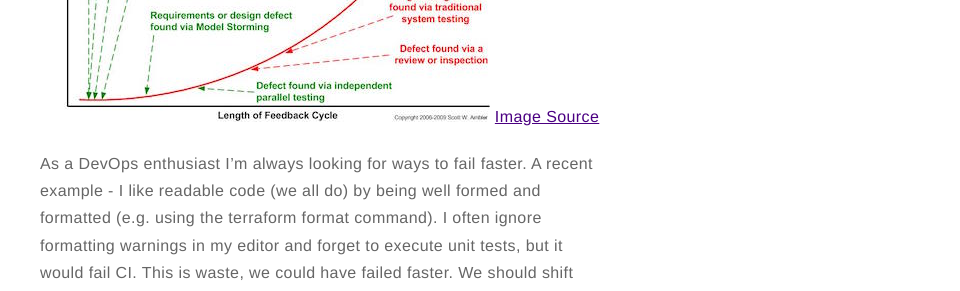
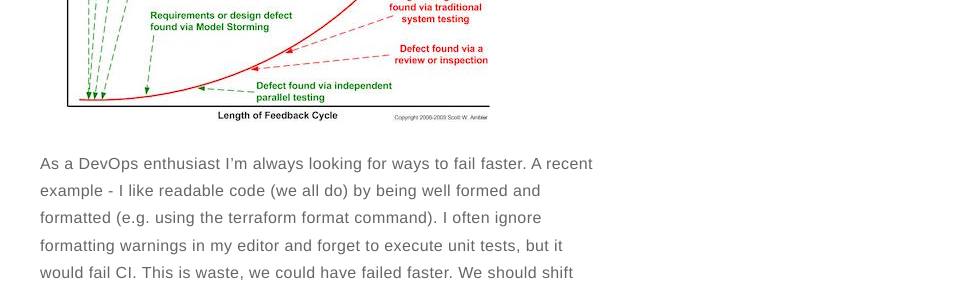
Before and after one commit to RobertNorthard/robertnorthard.github.io, a Jekyll site: the page built from _posts/2019-03-10-its-okay-to-fail.markdown, in a window 1280 px wide. Shown: the part 662-953 px from the top of the page, without its empty margins (320-1280 px from the left). Built offline with Jekyll 4.4.1, drawn with Linux system fonts in a browser that asks for light colours.

Commit message:
Added image source

```diff
--- a/_posts/2019-03-10-its-okay-to-fail.markdown
+++ b/_posts/2019-03-10-its-okay-to-fail.markdown
@@ -14,8 +14,7 @@ description: it's okay to fail
 
 It's okay to fail! If you're not failing you may not be learning effectively. Maybe failing is how you learn best, but perseverance is key. Failing fast is a key principle of DevOps to reduce the impact and risk of failing (e.g. this could be financial by identifying defects earlier).
 
-[![Cost of change](https://robertnorthard.com/assets/images/cost-of-change.jpg "Cost of Change")](https://robertnorthard.com/assets/images/cost-of-change.jpg "Cost of Change")
-[Image Source](http://www.agilemodeling.com/essays/costOfChange.htm)
+[![Cost of change](https://robertnorthard.com/assets/images/cost-of-change.jpg "Cost of Change")](http://www.agilemodeling.com/essays/costOfChange.htm)
 
 As a DevOps enthusiast I'm always looking for ways to fail faster. A recent example - I like readable code (we all do) by being well formed and formatted (e.g. using the terraform format command). I  often ignore formatting warnings in my editor and forget to execute unit tests, but it would fail CI. This is waste, we could have failed faster. We should shift further left out of the pipeline and into the IDE so I forced myself to fix errors prior to committing by installing a pre-commit web hook - this can also be shared with the team. Every-time the pipeline breaks, assuming we are following a Trunk-based development approach, the team may stop to fix it, slowing down development.
 
```
